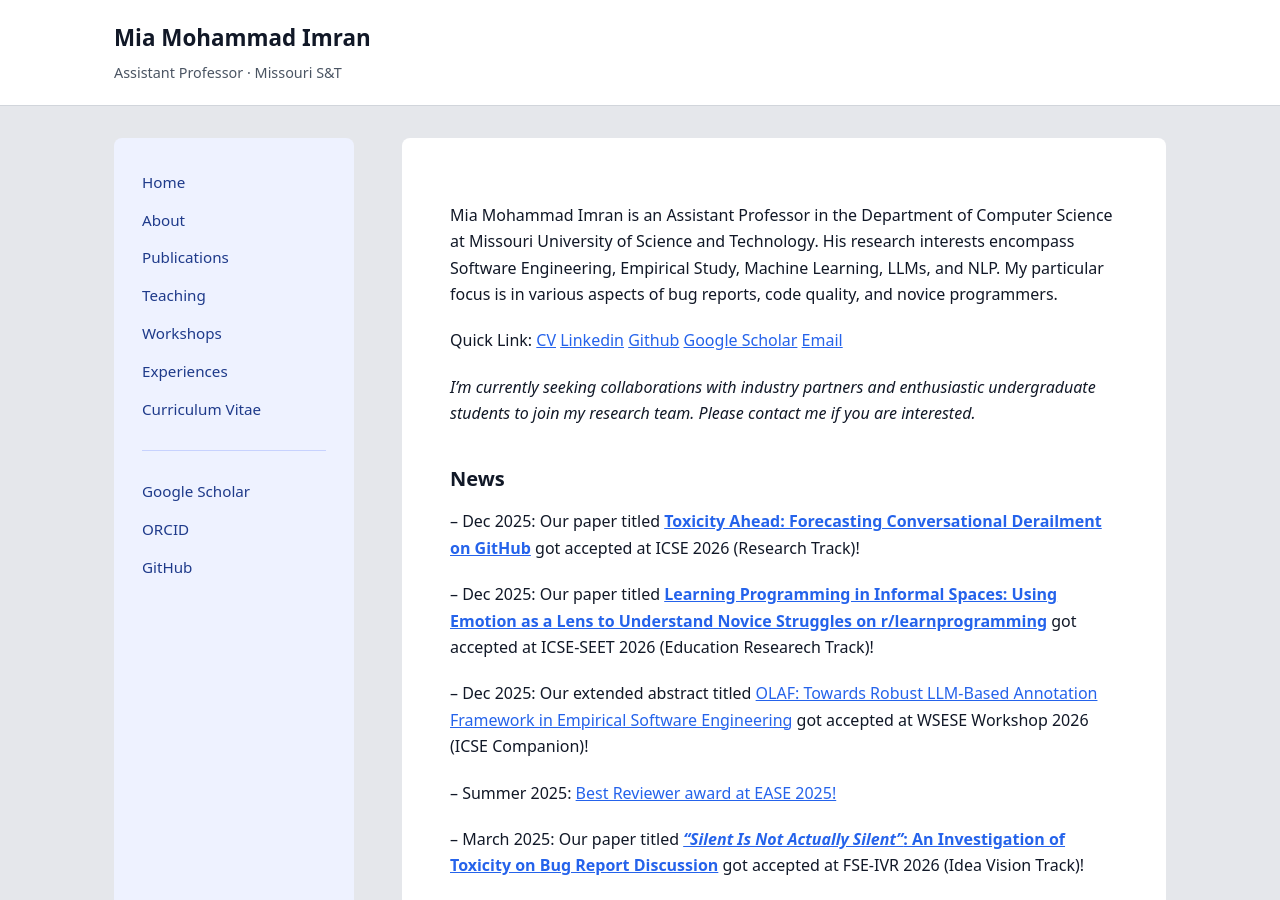
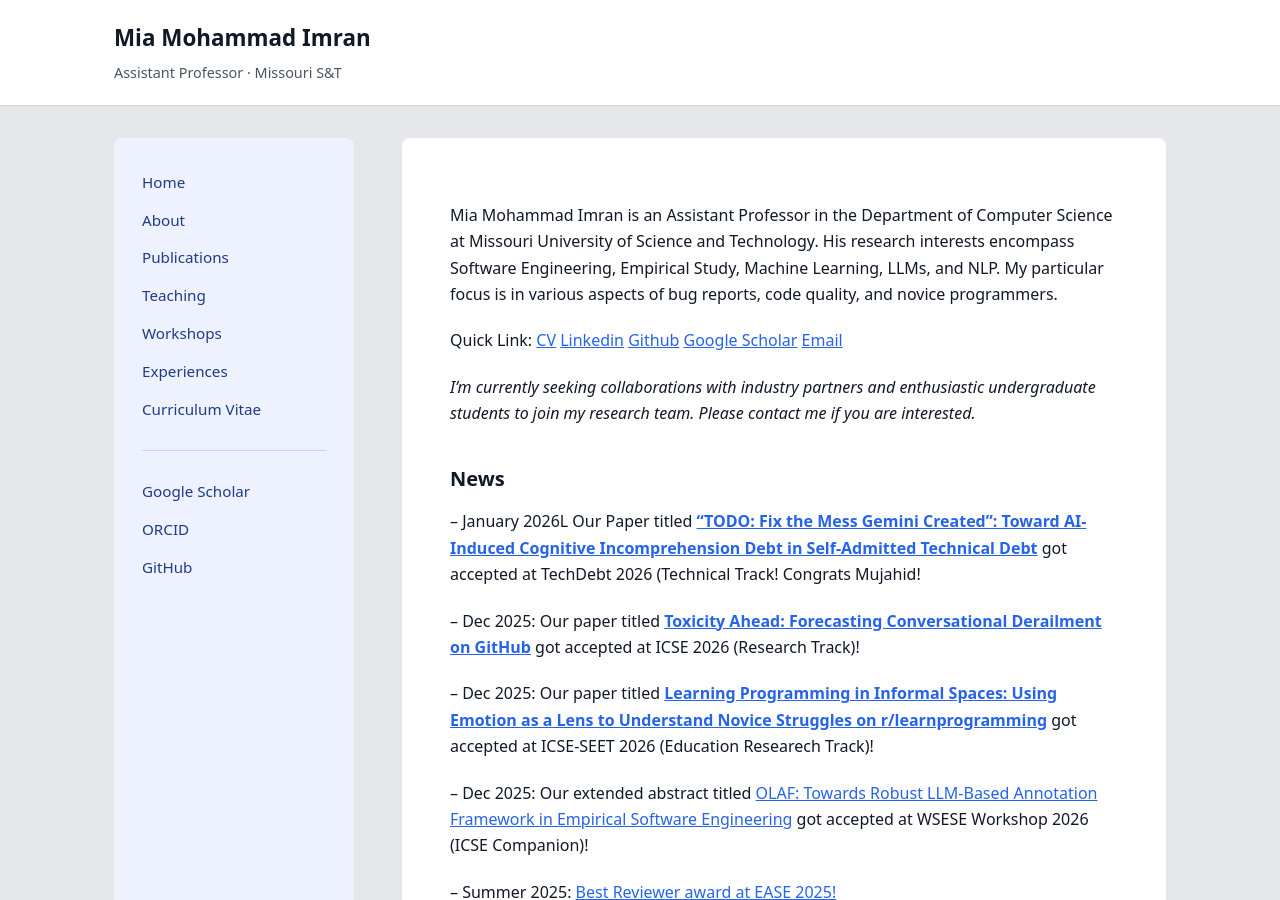
Before and after one commit to imranraad07/imranraad07.github.io, a Jekyll site: the page built from index.md, in a window 1280 px wide and 900 px high. Built offline with Jekyll 4.4.1, drawn with Linux system fonts in a browser that asks for light colours.

Commit message:
Update index.md

```diff
--- a/index.md
+++ b/index.md
@@ -14,6 +14,8 @@ Quick Link: [CV](posts/documents/CV.pdf) [Linkedin](https://linkedin.com/in/imra
 
 
 ### News
+
+-- January 2026L Our Paper titled [**“TODO: Fix the Mess Gemini Created”: Toward AI-Induced Cognitive Incomprehension Debt in Self-Admitted Technical Debt**](Coming Soon!) got accepted at TechDebt 2026 (Technical Track! Congrats Mujahid!
 
 -- Dec 2025: Our paper titled [**Toxicity Ahead: Forecasting Conversational Derailment on GitHub**](/posts/documents/ICSE_2026_Derailment.pdf) got accepted at ICSE 2026 (Research Track)!
 
```
